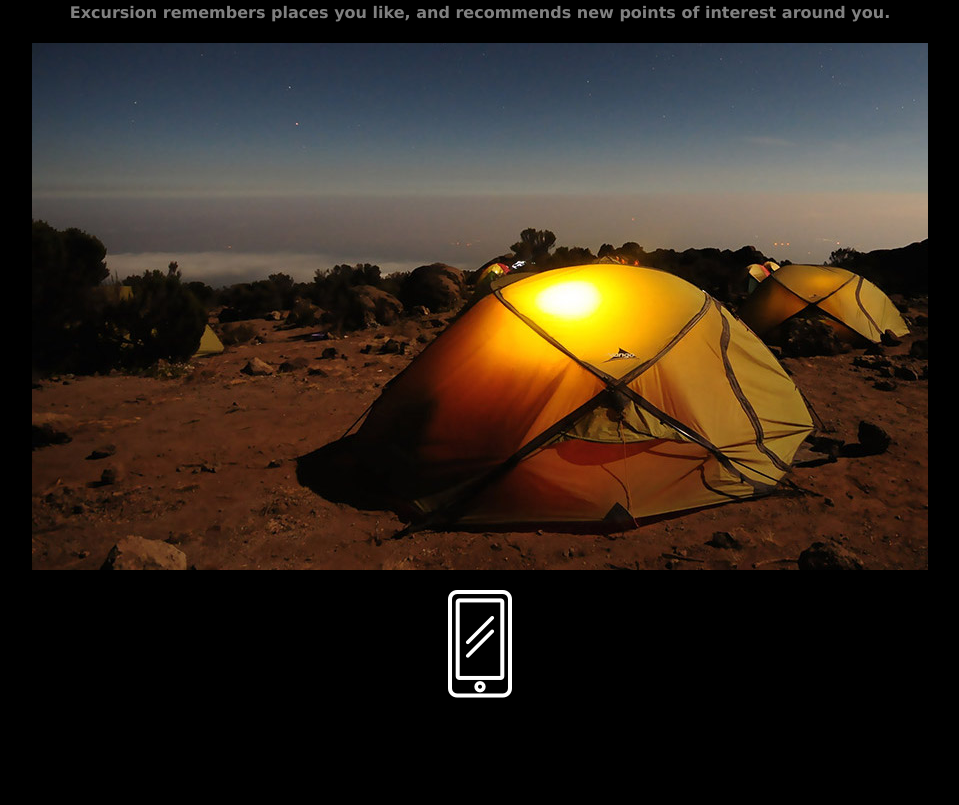
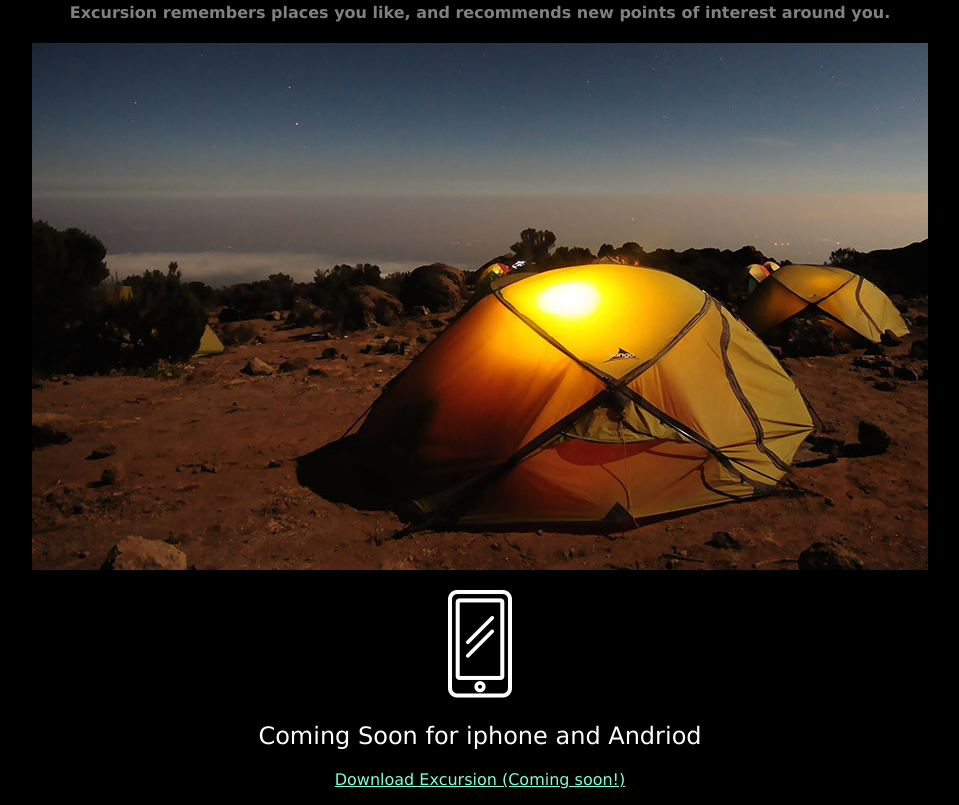
Before and after one commit to ZJay07/excursion, a plain HTML site: page index.html in a window 1280 px wide. Shown: the part 380-1185 px from the top of the page, without its empty margins (160-1119 px from the left). Before the commit the page ends 1098 px from the top, so only its background shows below. Drawn offline with Linux system fonts and the light colour scheme.

Commit message:
added last paragraph and link

```diff
--- a/index.html
+++ b/index.html
@@ -17,5 +17,7 @@
     <h4 class ="header--subsec">Excursion remembers places you like, and recommends new points of interest around you.</h4>
     <p><img src="resources/images/camp.jpg"></p>
     <p><img src="resources/images/phone.png"></p>
+    <h2 class ="header--sec">Coming Soon for iphone and Andriod</h2>
+    <p><a href ="#" class ="link--cta">Download Excursion (Coming soon!)</a></p>
 </body>
 </html>
```
